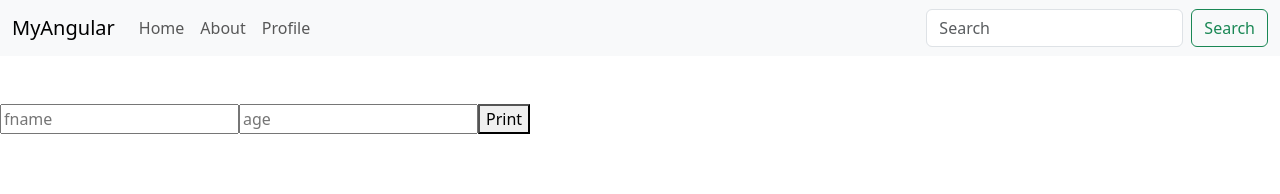
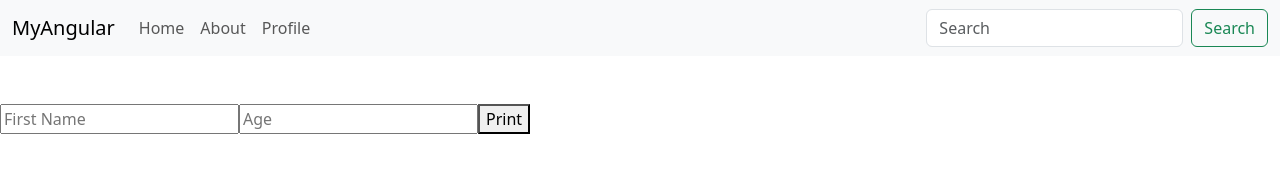
Before and after one commit to SamiAbdelhafidh/learn-angular, an Angular app: page / in a window 1280 px wide. Shown: the top 194 px of the page. Built offline with nearby package versions, Linux system fonts and the light colour scheme.

Commit message:
solution 2 est valide

```diff
--- a/src/app/app.component.ts
+++ b/src/app/app.component.ts
@@ -4,7 +4,7 @@ import { HomeComponent } from './home/home.component';
 import { AboutComponent } from './about/about.component';
 import { ProfilComponent } from './profil/profil.component';
 import { NavbarComponent } from './navbar/navbar.component';
-import { FormsModule } from '@angular/forms';
+import { FormsModule, ReactiveFormsModule } from '@angular/forms';
 import { NgModule } from '@angular/core';
 
 
@@ -13,7 +13,8 @@ import { NgModule } from '@angular/core';
   standalone:true,
   imports: [RouterOutlet,
     NavbarComponent,
-    FormsModule, ],
+    FormsModule,
+    ReactiveFormsModule ],
   templateUrl: './app.component.html',
   styleUrl: './app.component.css'
 })
--- a/src/app/home/home.component.html
+++ b/src/app/home/home.component.html
@@ -68,6 +68,21 @@
 <button (click)="inc()" >inc</button>
 <button (click)="dec()">deinc</button>
 
+ -->
+<form #ff="ngForm" (ngSubmit)="print(ff)">
+
+    <input type="text" #fname="ngModel" ngModel name="fname" placeholder="First Name" required>
+    <div class="alert alert-danger" *ngIf="fname.touched && fname.invalid && fname.hasError('required')">
+        This input fname is required
+    </div>
+
+    <input type="text" #age="ngModel" ngModel name="age" placeholder="Age" required>
+
+    <button type="submit">Print</button>
+
+</form>
+
+<!--
 <form #f="ngForm" (ngSubmit)="add(f)">
     <input type="text" name="firstName" placeholder="firstName" #firstname="ngModel" ngModel required minlength="4" maxlength="20">
     <div class="alert alert-danger" *ngIf="firstname.errors?.['required'] && firstname.touched ">
@@ -97,14 +112,3 @@
     <button type="submit" [disabled]="f.invalid">Add</button>
 </form>
 -->
-
-<form FormGroup="myForms" #ff="ngForm" (ngSubmit)="print()">
-
-    <input type="text"  placeholder="fname" required >
-    <div class="alert alert-danger" *ngIf="myForms.get('fname').touched && myForms.get('fname').hasError('required')" >
-        this input fname is required
-    </div>
-    <input type="text"  placeholder="age" required>
-    <button type="submit">Print</button>
-
-</form>
--- a/src/app/home/home.component.ts
+++ b/src/app/home/home.component.ts
@@ -1,8 +1,8 @@
 import { Component, isStandalone, OnInit } from '@angular/core';
 import { CommonModule } from '@angular/common';
-import { NgForm ,FormsModule, FormBuilder,Validator,FormGroup, Validators } from '@angular/forms'; // Import NgForm here
+import { NgForm ,FormsModule, FormBuilder,FormGroup,FormControl, Validators } from '@angular/forms'; // Import NgForm here
 import { Router } from 'express';
-import { FormControl } from '@angular/forms'
+
 
 @Component({
   selector: 'app-home',
@@ -20,14 +20,21 @@ export class HomeComponent implements OnInit {
   ngOnInit(): void {
     this.myForms=this.formbuilder.group({
       fname:['',Validators.required],
-      age:['',Validators.required]
+      age:['',Validators.required],
     });
   }
 
 
-  print(){
-    console.log(this.myForms.value)
+  print(ff:NgForm){
+    console.log(ff.value)
   }
+  get fname(){
+    return this.myForms.get('fname')
+  }
+  get age(){
+    return this.myForms.get('age')
+  }
+
 
 
 
@@ -42,7 +49,7 @@ linkImage="https://encrypted-tbn0.gstatic.com/images?q=tbn:ANd9GcTg8184XmlGy4JPX
 
 firstName="sami"
 lastName="abedelhafidhh"
-age="23"
+
 
 
 
```
